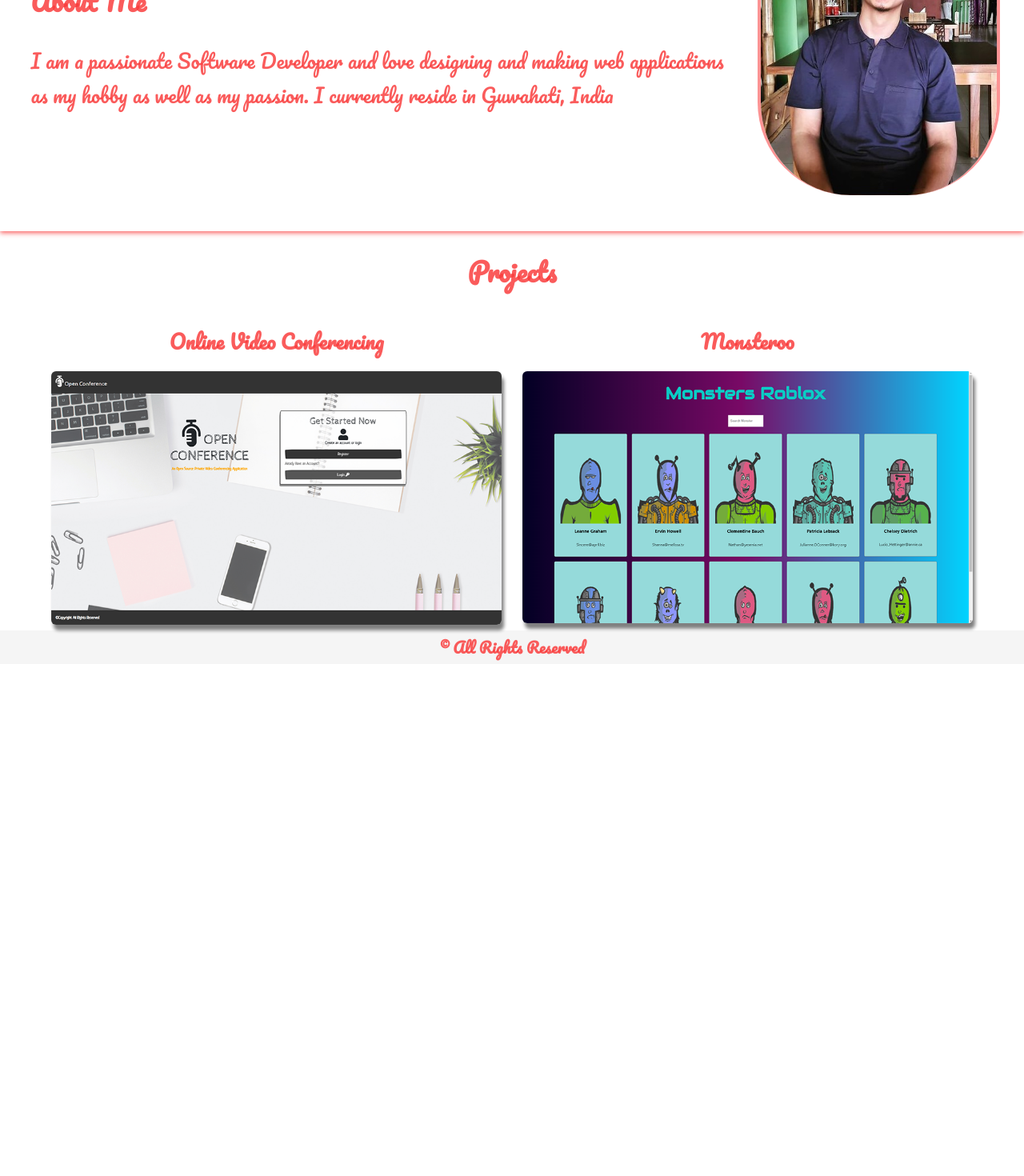
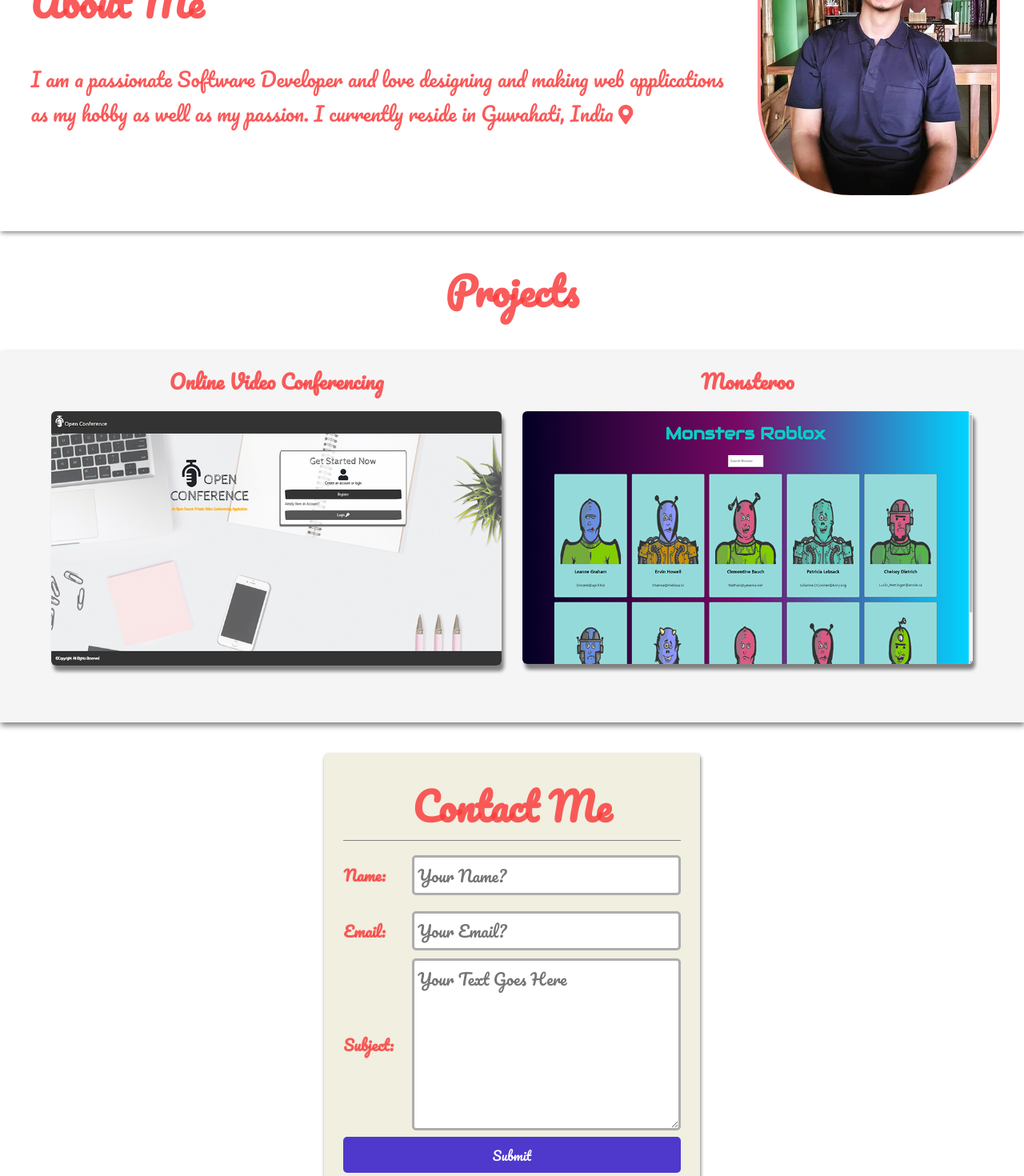
Before and after one commit to ChandanRabha/portfolio, a React (Create React App) app: page / in a window 1280 px wide. Shown: the part 1020-2490 px from the top of the page at 80% size. Before the commit the page ends 1850 px from the top, so only its background shows below. Built offline with nearby package versions, Linux system fonts and the light colour scheme.

Commit message:
make it better

```diff
--- a/src/App.js
+++ b/src/App.js
@@ -7,6 +7,7 @@ import {Landing} from './components/landing-page/landing-page';
 import {Footer} from './components/footer/footer-component';
 import {About}  from './components/about/about-component';
 import {Projects} from './components/projects/projects.component';
+import {Contact} from './components/contact/contact'
 
 //importing images
 import Open_Conference from './res_external/img/1.png' ;
@@ -29,8 +30,9 @@ export default class App extends Component {
          <Heading/>
          <Landing/>
          <About/>
-         <h1 style={{textAlign:'center'}}>Projects</h1>
+         <h1 style={{textAlign:'center',fontSize:'3rem'}}>Projects</h1>
          <Projects data={projects}/>
+         <Contact/>
          <Footer/>
 
     </div>
--- a/src/components/about/about-component.js
+++ b/src/components/about/about-component.js
@@ -4,8 +4,8 @@ export const About= () => {
     return (
         <div className='about' id="About">
             <div>
-                <h1>About Me</h1>
-                <p>I am a passionate Software Developer and love designing and making web applications as my hobby as well as my passion. I currently reside in Guwahati, India</p>
+                <h1 style={{fontSize:'3rem'}}>About Me</h1>
+                <p>I am a passionate Software Developer and love designing and making web applications as my hobby as well as my passion. I currently reside in Guwahati, India <i class="fas fa-map-marker-alt"></i></p>
             </div>
             <div style={{width:'300px'}}><img style={{width:'100%'}}  src={me} alt='my_face_:-)'></img></div>
         </div>
--- a/src/components/about/about.css
+++ b/src/components/about/about.css
@@ -4,7 +4,7 @@
     justify-content: center;
     grid-gap:2vw;
     padding:3%;
-    box-shadow: 0px 2px 6px;
+    box-shadow: 1px 2px 6px grey;
 }
 .about > div:nth-child(1){
     flex: 3;
--- /dev/null
+++ b/src/components/contact/contact.css
@@ -0,0 +1,56 @@
+#Contact{
+    display:flex;
+    flex-direction:column;
+    align-items: center;
+    justify-content: center;
+    grid-gap: 1vw;
+    margin: 3%;
+
+}
+#Contact >div > h2{
+    font-size: 3rem;
+    margin:0;
+    border-bottom: 1px solid grey;
+    margin-bottom: 2%;
+    text-align: center;
+}
+#Contact >div >div{
+    display: flex;
+    align-items: center;
+    flex-wrap: wrap;
+    grid-gap: 2vw;
+    width: 100%;
+    max-width: 700px;
+}
+#Contact >div > div > *:nth-child(1){
+    flex:1;
+    min-width: 60px;
+}
+#Contact >div > div > *:nth-child(2){
+    border-radius: 5px;
+    border: 3px solid rgba(128, 128, 128, 0.644);
+    padding: 1%;
+    font-size: 20px;
+    flex: 8 1;
+}
+/* #Contact >div > div:nth-child(4){
+    flex-direction: column;
+} */
+#Contact >div > div > textarea{
+  height:200px;
+}
+#Contact >div  >div>button{
+    width:100%;
+    border-radius:5px;
+    text-align: center;
+    color:white;
+    background-color: #4E39CC;
+    padding: 2%;
+    font-size: 1rem;
+    margin-top:2%;
+}
+@media screen and (max-width: 600px) {
+  #Contact >div{
+    width:90%;
+  }
+}
--- /dev/null
+++ b/src/components/contact/contact.js
@@ -0,0 +1,14 @@
+import './contact.css'
+export const Contact = () => {
+    return (
+        <div id="Contact">
+            <div style={{padding:'2%',backgroundColor:'#F0EFE0',boxShadow:'1px 3px 4px grey',minWidth:'35%',borderRadius:'5px'}}>
+            <h2>Contact Me</h2>
+            <div><h3>Name:</h3><input type='text' required placeholder="Your Name?"/></div>
+            <div><h3>Email:</h3><input type='email' required placeholder="Your Email?"/></div>
+            <div><h3>Subject:</h3><textarea  placeholder="Your Text Goes Here"></textarea></div>
+            <div><button>Submit</button></div>
+            </div>
+        </div>
+    )
+}
--- a/src/components/projects/projects.component.css
+++ b/src/components/projects/projects.component.css
@@ -1,8 +1,10 @@
 #Projects{
     display:grid;
     grid-template-columns: repeat(auto-fit, minmax(240px, 1fr));
-    padding:0% 5% 0% 5%;
+    padding:0% 5% 5% 5%;
     grid-gap:2vw;
+    box-shadow: 1px 4px 7px grey;
+    background: whitesmoke;
 }
 #Projects >div {
     margin:0 auto 0 auto;
```
Also changed, not shown: 1 other file (tests, documents, lock files or other folders).
